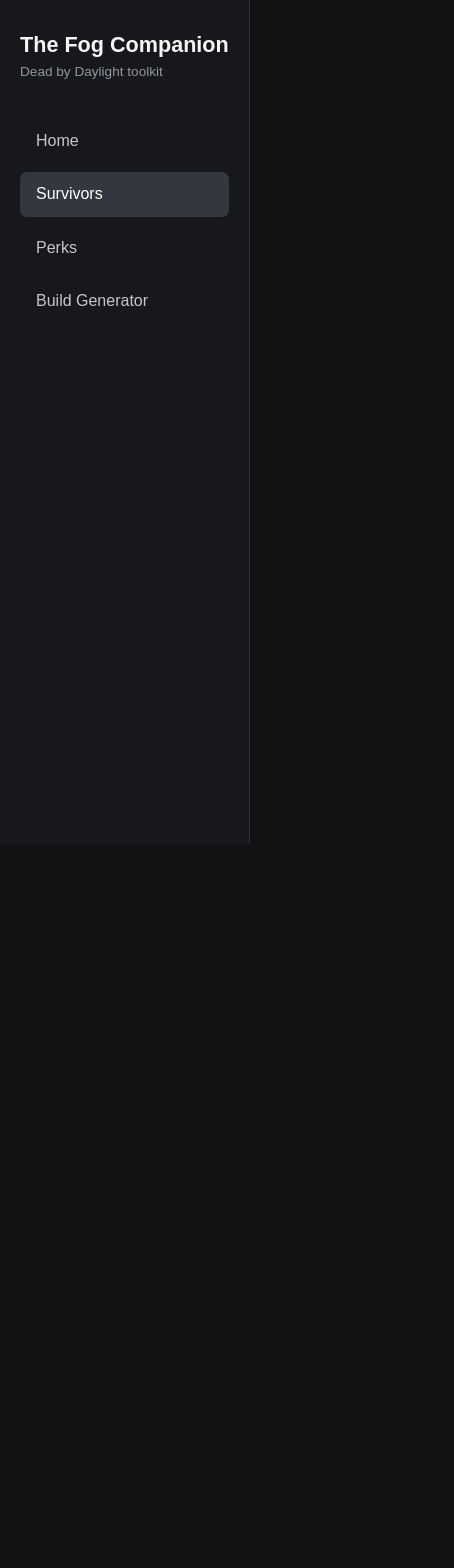
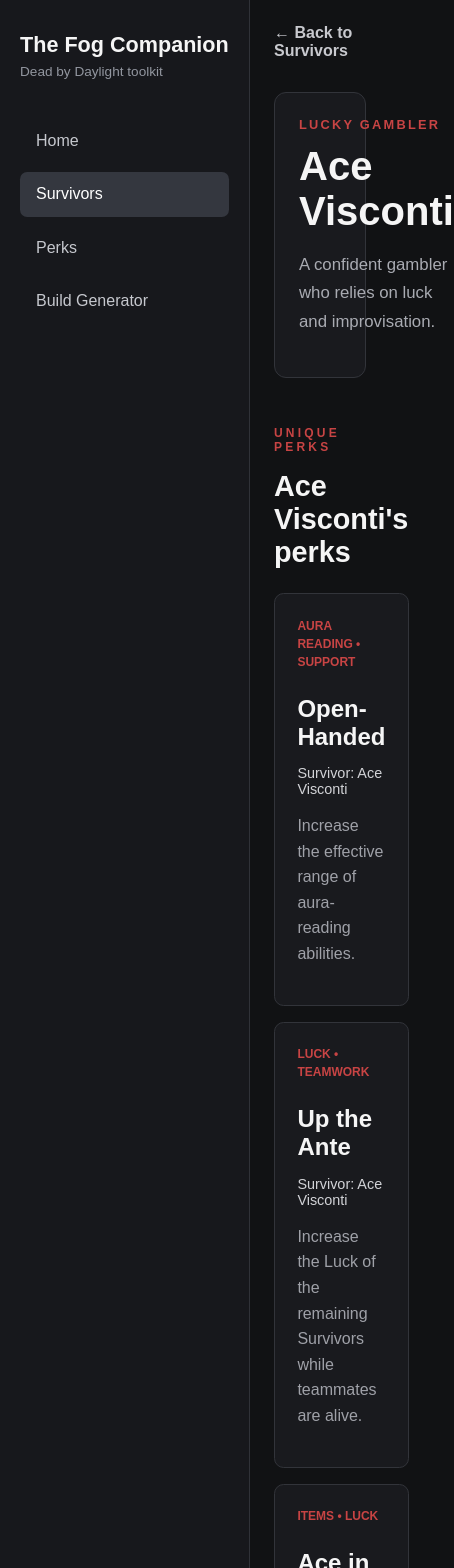
Before and after one commit to finlaygk189/the-fog-companion, a React (Vite) app: page /survivors/ace-visconti in a window 390 px wide. Shown: the top 1568 px of the page, 454 px wide, since content can reach past the window. Before the commit the page ends 844 px from the top, so only its background shows below. Built offline with nearby package versions, Linux system fonts and the light colour scheme.

Commit message:
Add individual survivor detail pages

```diff
--- a/src/App.jsx
+++ b/src/App.jsx
@@ -2,6 +2,7 @@
 import Sidebar from "./components/Sidebar";
 import Home from "./pages/Home";
 import Survivors from "./pages/Survivors";
+import SurvivorDetails from "./pages/SurvivorDetails";
 import Perks from "./pages/Perks";
 import Generator from "./pages/Generator";
 import "./styles/layout.css";
@@ -15,9 +16,23 @@
         <div className="app-content">
           <Routes>
             <Route path="/" element={<Home />} />
-            <Route path="/survivors" element={<Survivors />} />
+
+            <Route
+              path="/survivors"
+              element={<Survivors />}
+            />
+
+            <Route
+              path="/survivors/:survivorId"
+              element={<SurvivorDetails />}
+            />
+
             <Route path="/perks" element={<Perks />} />
-            <Route path="/generator" element={<Generator />} />
+
+            <Route
+              path="/generator"
+              element={<Generator />}
+            />
           </Routes>
         </div>
       </div>
--- a/src/components/SurvivorCard.jsx
+++ b/src/components/SurvivorCard.jsx
@@ -1,3 +1,5 @@
+import { Link } from "react-router-dom";
+
 function SurvivorCard({ survivor, perks }) {
   const survivorPerks = survivor.perkIds
     .map((perkId) => perks.find((perk) => perk.id === perkId))
@@ -14,7 +16,9 @@
       )}
 
       <div className="survivor-card__header">
-        <span className="survivor-card__role">{survivor.role}</span>
+        <span className="survivor-card__role">
+          {survivor.role}
+        </span>
       </div>
 
       <h2>{survivor.name}</h2>
@@ -32,6 +36,13 @@
           ))}
         </ul>
       </div>
+
+      <Link
+        className="survivor-card__link"
+        to={`/survivors/${survivor.id}`}
+      >
+        View Survivor
+      </Link>
     </article>
   );
 }
--- /dev/null
+++ b/src/pages/SurvivorDetails.jsx
@@ -0,0 +1,82 @@
+import { Link, useParams } from "react-router-dom";
+import survivors from "../data/survivors.json";
+import perks from "../data/perks.json";
+import PerkCard from "../components/PerkCard";
+import "../styles/survivor-details.css";
+
+function SurvivorDetails() {
+  const { survivorId } = useParams();
+
+  const survivor = survivors.find(
+    (currentSurvivor) => currentSurvivor.id === survivorId
+  );
+
+  if (!survivor) {
+    return (
+      <main className="survivor-details">
+        <section className="survivor-not-found">
+          <h1>Survivor not found</h1>
+
+          <p>
+            The Survivor you requested does not exist in the current database.
+          </p>
+
+          <Link className="details-back-link" to="/survivors">
+            Return to Survivors
+          </Link>
+        </section>
+      </main>
+    );
+  }
+
+  const uniquePerks = survivor.perkIds
+    .map((perkId) => perks.find((perk) => perk.id === perkId))
+    .filter(Boolean);
+
+  return (
+    <main className="survivor-details">
+      <Link className="details-back-link" to="/survivors">
+        ← Back to Survivors
+      </Link>
+
+      <header className="survivor-details__header">
+        {survivor.image && (
+          <img
+            className="survivor-details__image"
+            src={survivor.image}
+            alt={survivor.name}
+          />
+        )}
+
+        <div>
+          <p className="survivor-details__role">{survivor.role}</p>
+
+          <h1>{survivor.name}</h1>
+
+          <p className="survivor-details__description">
+            {survivor.description}
+          </p>
+        </div>
+      </header>
+
+      <section className="survivor-details__perks">
+        <div className="section-heading">
+          <p>UNIQUE PERKS</p>
+          <h2>{survivor.name}'s perks</h2>
+        </div>
+
+        <div className="survivor-perk-grid">
+          {uniquePerks.map((perk) => (
+            <PerkCard
+              key={perk.id}
+              perk={perk}
+              survivorName={survivor.name}
+            />
+          ))}
+        </div>
+      </section>
+    </main>
+  );
+}
+
+export default SurvivorDetails;
--- /dev/null
+++ b/src/styles/survivor-details.css
@@ -0,0 +1,107 @@
+.survivor-details {
+  padding: 3rem;
+}
+
+.details-back-link {
+  display: inline-block;
+  margin-bottom: 2rem;
+  color: #c8c9ce;
+  font-weight: 700;
+}
+
+.details-back-link:hover {
+  color: #ffffff;
+}
+
+.survivor-details__header {
+  display: flex;
+  align-items: center;
+  gap: 2rem;
+  max-width: 950px;
+  padding: 2.5rem;
+  background-color: #191a1e;
+  border: 1px solid #32343a;
+  border-radius: 0.75rem;
+}
+
+.survivor-details__image {
+  width: 220px;
+  height: 280px;
+  object-fit: cover;
+  border-radius: 0.6rem;
+}
+
+.survivor-details__role {
+  margin: 0 0 0.75rem;
+  color: #c84444;
+  font-size: 0.8rem;
+  font-weight: 700;
+  letter-spacing: 0.14rem;
+  text-transform: uppercase;
+}
+
+.survivor-details__header h1 {
+  margin: 0;
+  font-size: clamp(2.5rem, 6vw, 4.5rem);
+}
+
+.survivor-details__description {
+  max-width: 650px;
+  color: #a9abb2;
+  font-size: 1.05rem;
+  line-height: 1.7;
+}
+
+.survivor-details__perks {
+  margin-top: 3rem;
+}
+
+.survivor-perk-grid {
+  display: grid;
+  grid-template-columns: repeat(3, minmax(0, 1fr));
+  gap: 1rem;
+  margin-top: 1.5rem;
+}
+
+.survivor-not-found {
+  max-width: 650px;
+  padding: 2rem;
+  background-color: #191a1e;
+  border: 1px solid #32343a;
+  border-radius: 0.6rem;
+}
+
+.survivor-not-found h1 {
+  margin-top: 0;
+}
+
+.survivor-not-found p {
+  color: #a9abb2;
+}
+
+@media (max-width: 950px) {
+  .survivor-details__header {
+    align-items: flex-start;
+    flex-direction: column;
+  }
+
+  .survivor-perk-grid {
+    grid-template-columns: 1fr;
+  }
+}
+
+@media (max-width: 700px) {
+  .survivor-details {
+    padding: 1.5rem;
+  }
+
+  .survivor-details__header {
+    padding: 1.5rem;
+  }
+
+  .survivor-details__image {
+    width: 100%;
+    height: auto;
+    max-height: 400px;
+  }
+}
--- a/src/styles/survivors.css
+++ b/src/styles/survivors.css
@@ -154,3 +154,18 @@
     padding: 1rem;
   }
 }
+.survivor-card__link {
+  display: inline-block;
+  margin-top: 1.25rem;
+  padding: 0.75rem 1rem;
+  background-color: #292b31;
+  border: 1px solid #444750;
+  border-radius: 0.4rem;
+  color: #ffffff;
+  font-weight: 700;
+}
+
+.survivor-card__link:hover {
+  background-color: #b83939;
+  border-color: #b83939;
+}
```
